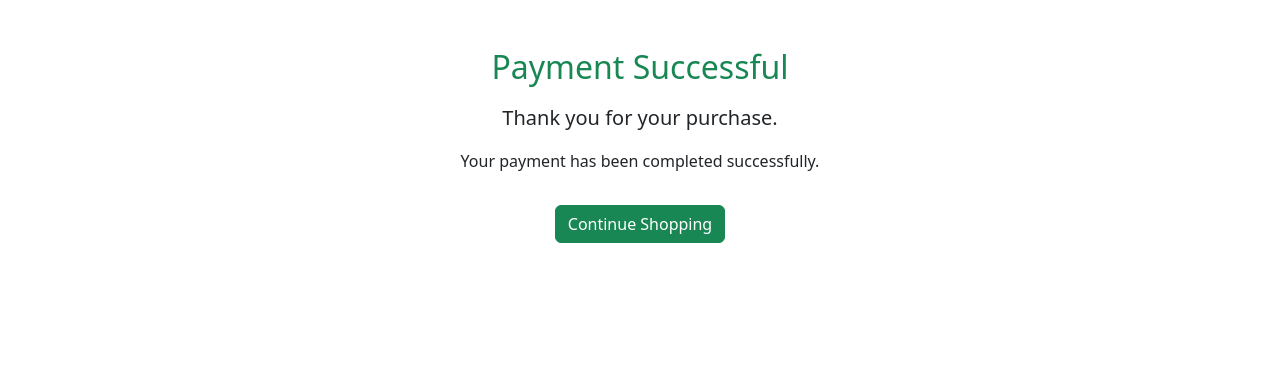
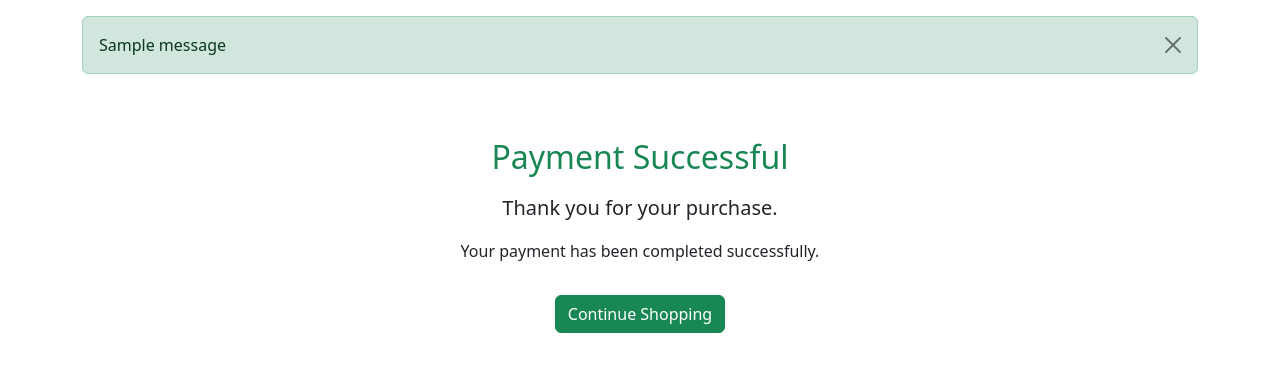
Before and after one commit to Tafari-K/fithub, a Django app: page /checkout/success/ in a window 1280 px wide. Shown: the part 56-428 px from the top of the page. Run offline with Django 5.2, Linux system fonts and the light colour scheme; tables that the repository leaves empty hold one stand-in row (values such as "Sample post"); one stand-in notice (Sample message) is shown; some libraries are stand-ins or nearby versions.

Commit message:
Fixed message logic to prevent duplicate success and error alerts

```diff
--- a/community/views.py
+++ b/community/views.py
@@ -1,5 +1,6 @@
 from django.shortcuts import render, redirect, get_object_or_404
 from django.contrib.auth.decorators import login_required
+from django.contrib import messages
 from .models import Post, Comment
 from .forms import PostForm, CommentForm
 
@@ -67,6 +68,10 @@ def add_comment(request, post_id):
             comment.author = request.user
             comment.save()
 
+            messages.success(request, "Your comment has been submitted and is awaiting approval.")
+        else:
+            messages.error(request, "Something went wrong. Please try again.")
+
     return redirect('community_home')
 
 
--- a/templates/base.html
+++ b/templates/base.html
@@ -69,7 +69,16 @@
         </div>
     </div>
 </nav>
-
+{% if messages %}
+<div class="container mt-3">
+    {% for message in messages %}
+        <div class="alert alert-{{ message.tags }} alert-dismissible fade show" role="alert">
+            {{ message }}
+            <button type="button" class="btn-close" data-bs-dismiss="alert"></button>
+        </div>
+    {% endfor %}
+</div>
+{% endif %}
 {% block content %}
 {% endblock %}
 
```
